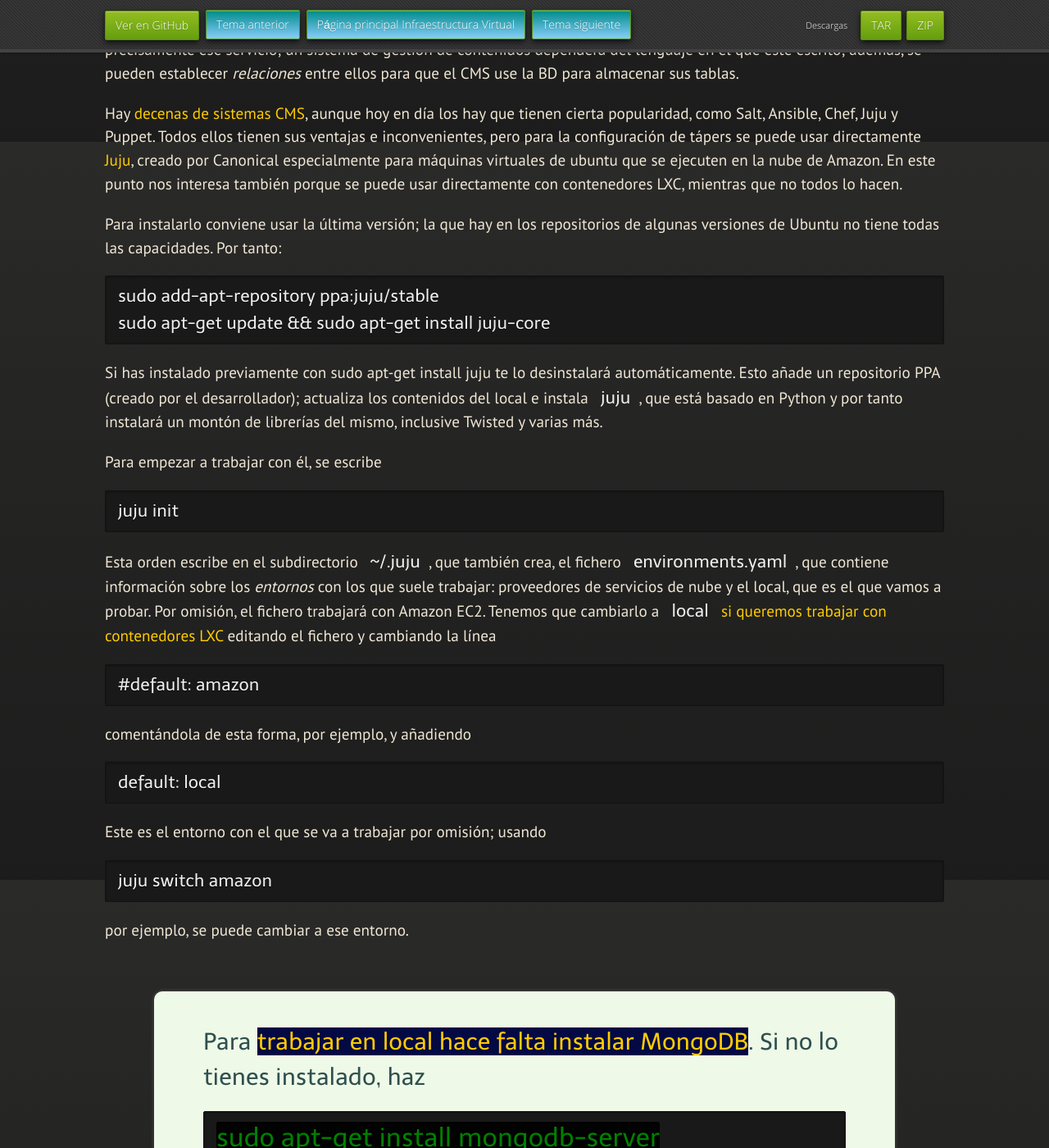
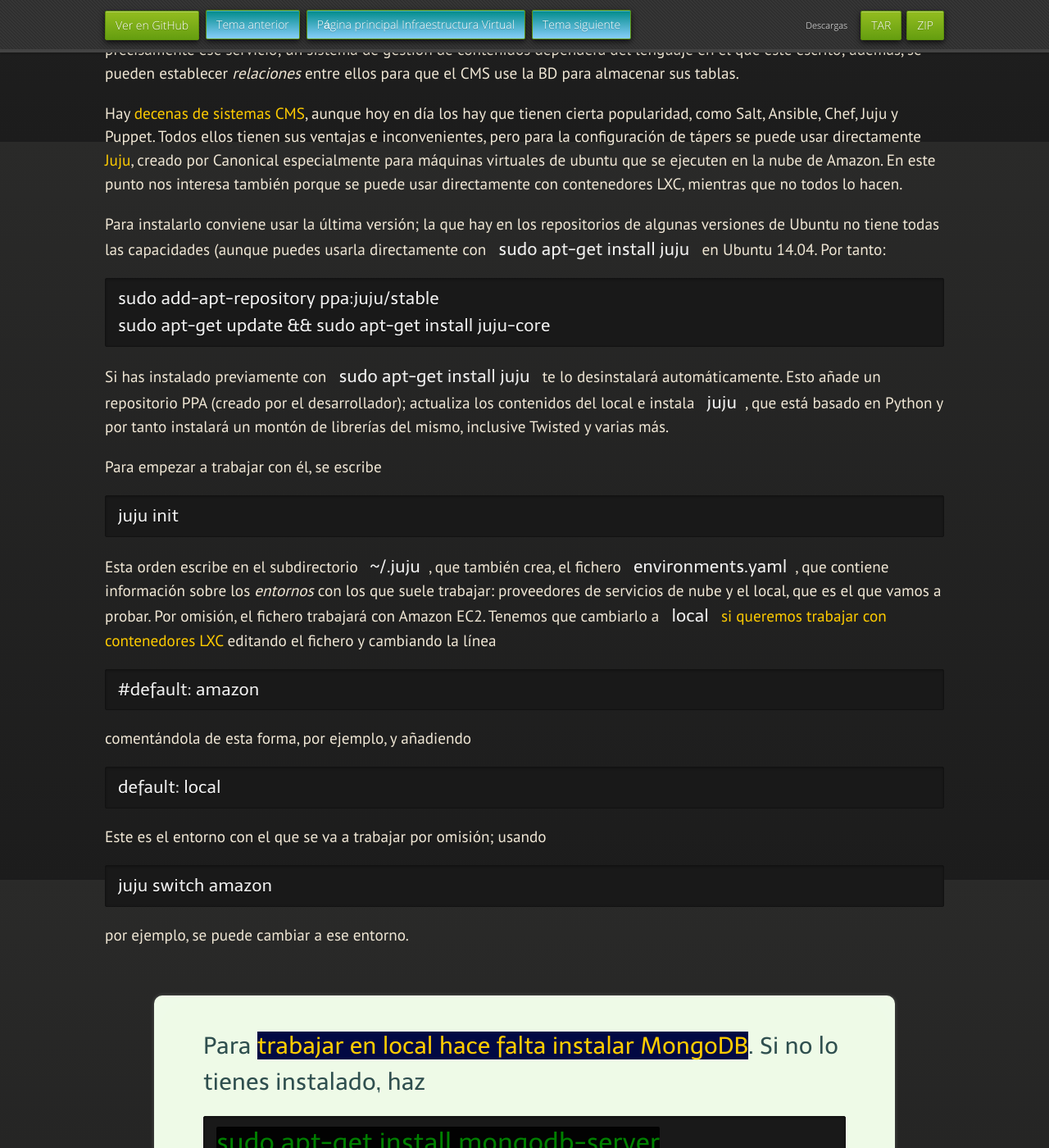
Before and after one commit to JJ/IV, a Jekyll site: the page built from documentos/temas/Contenedores.md, in a window 1280 px wide and 1400 px high, scrolled down 9727 px. Shown: the whole window at 82% size. Built offline with Jekyll 4.4.1, drawn with Linux system fonts in a browser that asks for light colours; nearby versions of some CDN libraries; some web fonts are replaced; some of the changed text lies outside the part shown.

Commit message:
Sync documentos/temas/Contenedores.md de master a gh-pages

```diff
--- a/documentos/temas/Contenedores.md
+++ b/documentos/temas/Contenedores.md
@@ -1,9 +1,9 @@
 ---
 layout: index
 
+
 prev: Tecnicas_de_virtualizacion
 next: Almacenamiento
-
 ---
 
 Virtualización *ligera* usando contenedores
@@ -307,12 +307,12 @@
 
 Para instalarlo conviene usar la última versión; la que hay en los
 repositorios de algunas versiones de Ubuntu no tiene todas las
-capacidades. Por tanto:
+capacidades (aunque puedes usarla directamente con `sudo apt-get install juju` en Ubuntu 14.04. Por tanto:
 
 	sudo add-apt-repository ppa:juju/stable
 	sudo apt-get update && sudo apt-get install juju-core
 
-Si has instalado previamente con sudo apt-get install juju te lo
+Si has instalado previamente con `sudo apt-get install juju` te lo
 desinstalará automáticamente. Esto añade un repositorio PPA (creado
 por el desarrollador); actualiza los contenidos del local e instala
 `juju`, que está basado en Python y por tanto instalará un montón de
```
Also changed, not shown: other parts of documentos/temas/Contenedores.md (+2 -2 lines).
